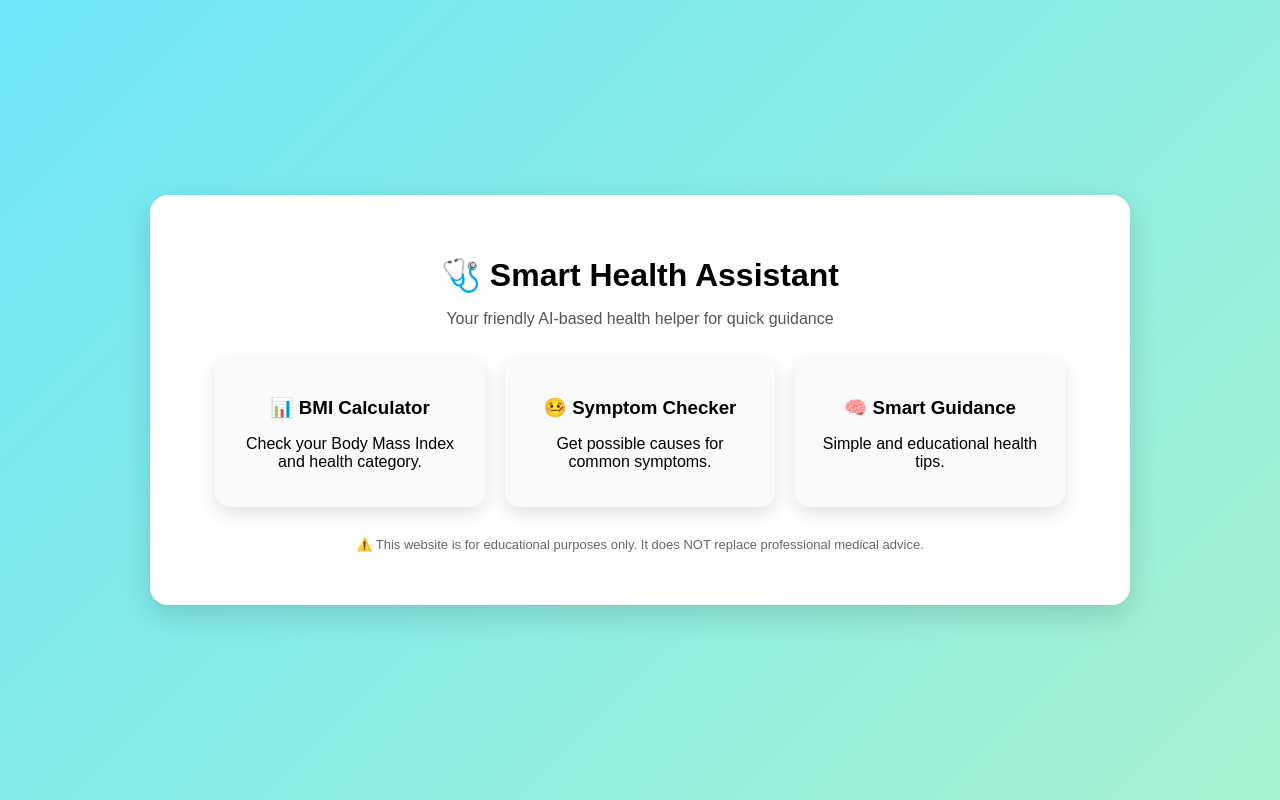
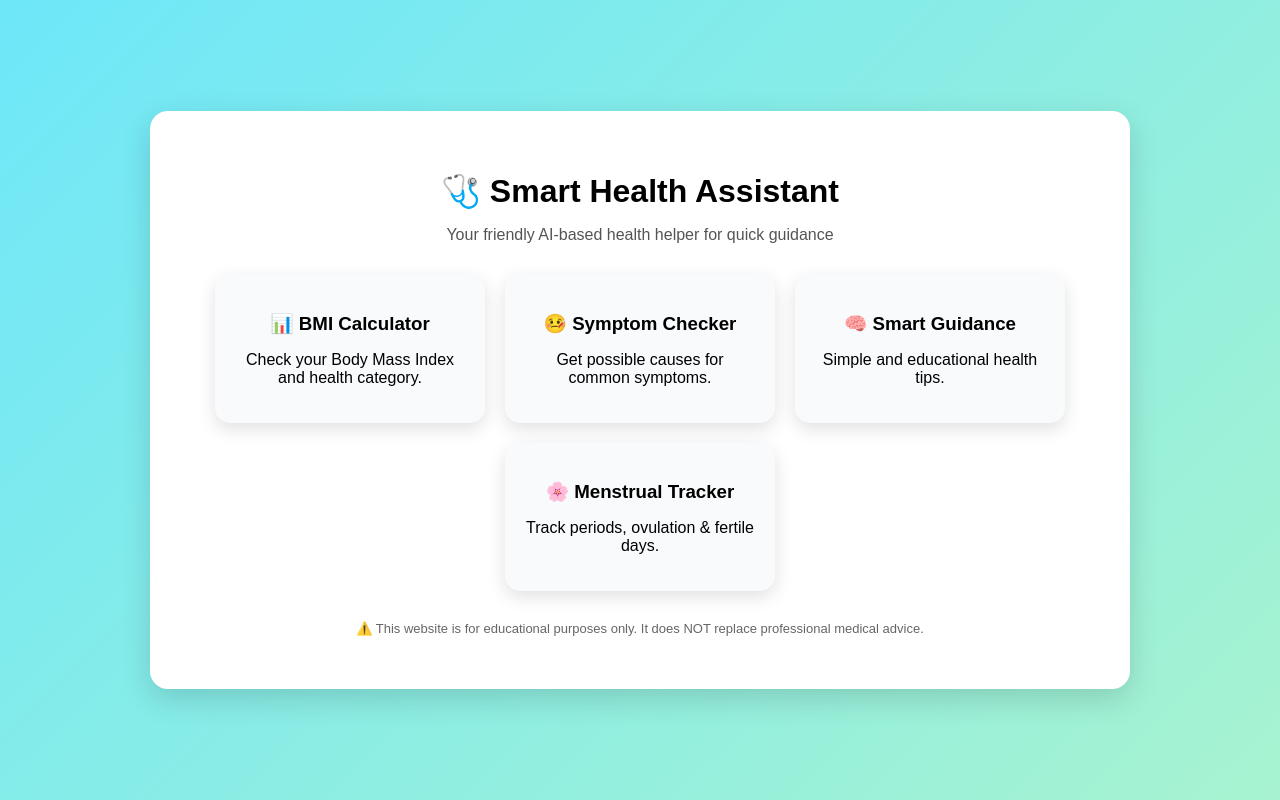
Before and after one commit to sanaayisha659-netizen/smart-health-assistant, a Flask app: page / in a window 1280 px wide. Run offline with Flask 3, Linux system fonts and the light colour scheme.

Commit message:
Update index.html

```diff
--- a/templates/index.html
+++ b/templates/index.html
@@ -1,4 +1,4 @@
-<!DOCTYPE html>
+    <!DOCTYPE html>
 <html lang="en">
 <head>
     <meta charset="UTF-8">
@@ -32,6 +32,11 @@
                 <h3>🧠 Smart Guidance</h3>
                 <p>Simple and educational health tips.</p>
             </a>
+            <a href="/cycle" class="card">
+                <h3>🌸 Menstrual Tracker</h3>
+                <p>Track periods, ovulation & fertile days.</p>
+            </a>
+
 
         </div>
 
```
